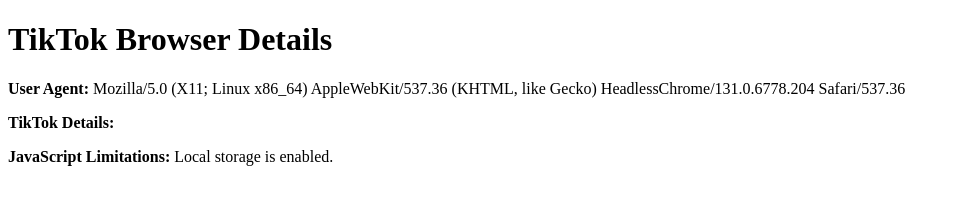
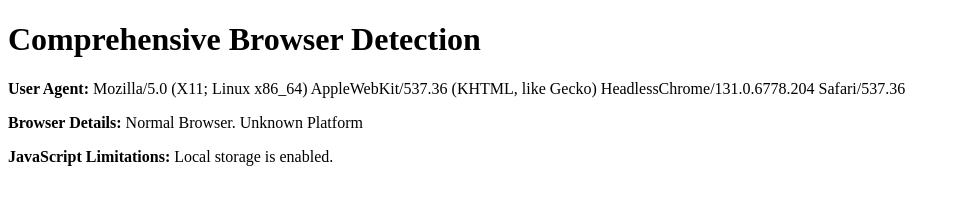
Before and after one commit to rafkrm/NPJ-Link, a plain HTML site: page index.html in a window 1280 px wide. Shown: the whole page, without its empty margins (0-960 px from the left). Drawn offline with Linux system fonts and the light colour scheme.

Commit message:
Update index.html

```diff
--- a/index.html
+++ b/index.html
@@ -3,25 +3,37 @@
 <head>
     <meta charset="UTF-8">
     <meta name="viewport" content="width=device-width, initial-scale=1.0">
-    <title>TikTok Browser Details</title>
+    <title>Comprehensive Browser Detection</title>
 </head>
 <body>
-    <h1>TikTok Browser Details</h1>
+    <h1>Comprehensive Browser Detection</h1>
     <p><strong>User Agent:</strong> <span id="userAgent"></span></p>
-    <p><strong>TikTok Details:</strong> <span id="tikTokDetails"></span></p>
+    <p><strong>Browser Details:</strong> <span id="browserDetails"></span></p>
     <p><strong>JavaScript Limitations:</strong> <span id="jsLimitations"></span></p>
     <script>function detectBrowserDetails() {
             const userAgent = navigator.userAgent;
             document.getElementById("userAgent").textContent = userAgent;
 
-            // Detect TikTok specific details
-            let tikTokDetails = '';
+            // Detect browser type and platform
+            let browserDetails = '';
+            let platform = '';
+
+            // TikTok specific detection
             if (userAgent.includes("BytedanceWebview")) {
-                tikTokDetails += 'Bytedance WebView detected. ';
-            }
-            const tikTokVersionMatch = userAgent.match(/trill_([0-9.]+)/);
-            if (tikTokVersionMatch) {
-                tikTokDetails += 'TikTok Version: ' + tikTokVersionMatch[1] + '. ';
+                browserDetails += 'TikTok Browser detected. ';
+                const tikTokVersionMatch = userAgent.match(/trill_([0-9.]+)/);
+                if (tikTokVersionMatch) {
+                    browserDetails += 'TikTok Version: ' + tikTokVersionMatch[1] + '. ';
+                }
+            } else {
+                browserDetails += 'Normal Browser. ';
+                if (/android/i.test(userAgent)) {
+                    platform = 'Android Platform';
+                } else if (/iPad|iPhone|iPod/.test(userAgent) && !window.MSStream) {
+                    platform = 'iOS Platform';
+                } else {
+                    platform = 'Unknown Platform';
+                }
             }
 
             // Explore JavaScript limitations
@@ -34,7 +46,7 @@
                 jsLimitations += 'Local storage is disabled or restricted. ';
             }
 
-            document.getElementById("tikTokDetails").textContent = tikTokDetails;
+            document.getElementById("browserDetails").textContent = browserDetails + platform;
             document.getElementById("jsLimitations").textContent = jsLimitations;
         }
 
```
